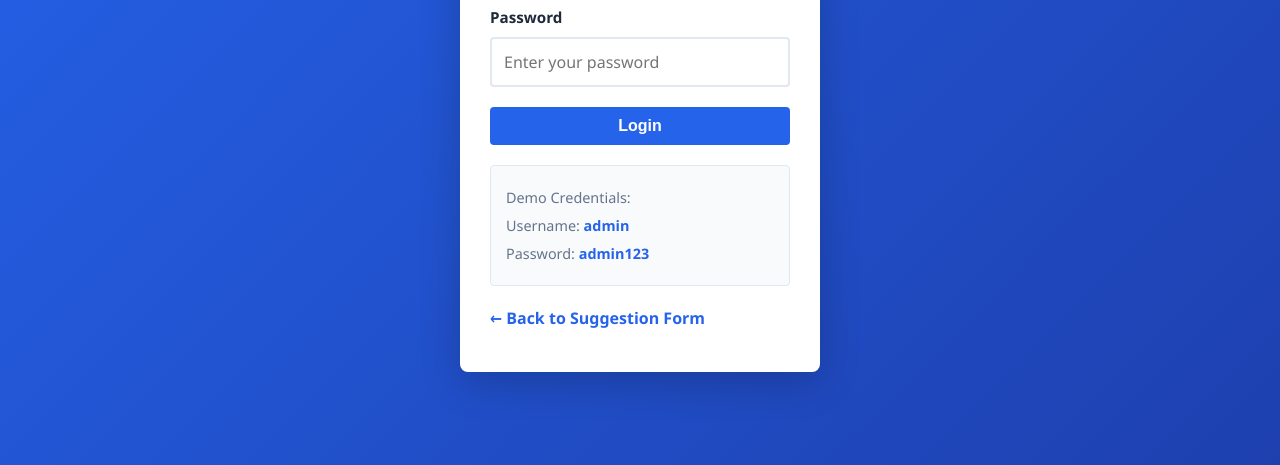
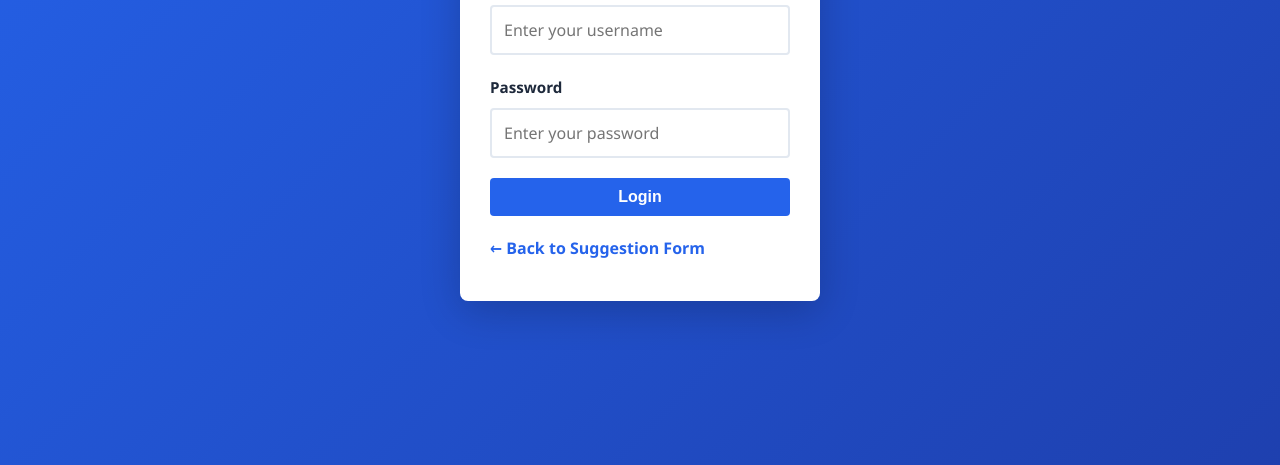
Before and after one commit to azmeer7400-cmyk/Online-suggestion-box, a website: page views/admin.html in a window 1280 px wide. Shown: the part 335-800 px from the top of the page. Drawn offline with Linux system fonts and the light colour scheme; no server answers.

Commit message:
admin changes

```diff
--- a/views/admin.html
+++ b/views/admin.html
@@ -47,12 +47,6 @@
         </div>
       </form>
 
-      <div class="login-footer">
-        <p>Demo Credentials:</p>
-        <p>Username: <strong>admin</strong></p>
-        <p>Password: <strong>admin123</strong></p>
-      </div>
-
       <a href="/" class="back-link">← Back to Suggestion Form</a>
     </div>
   </div>
```
Also changed, not shown: init-db.js (+8 -8 lines).
